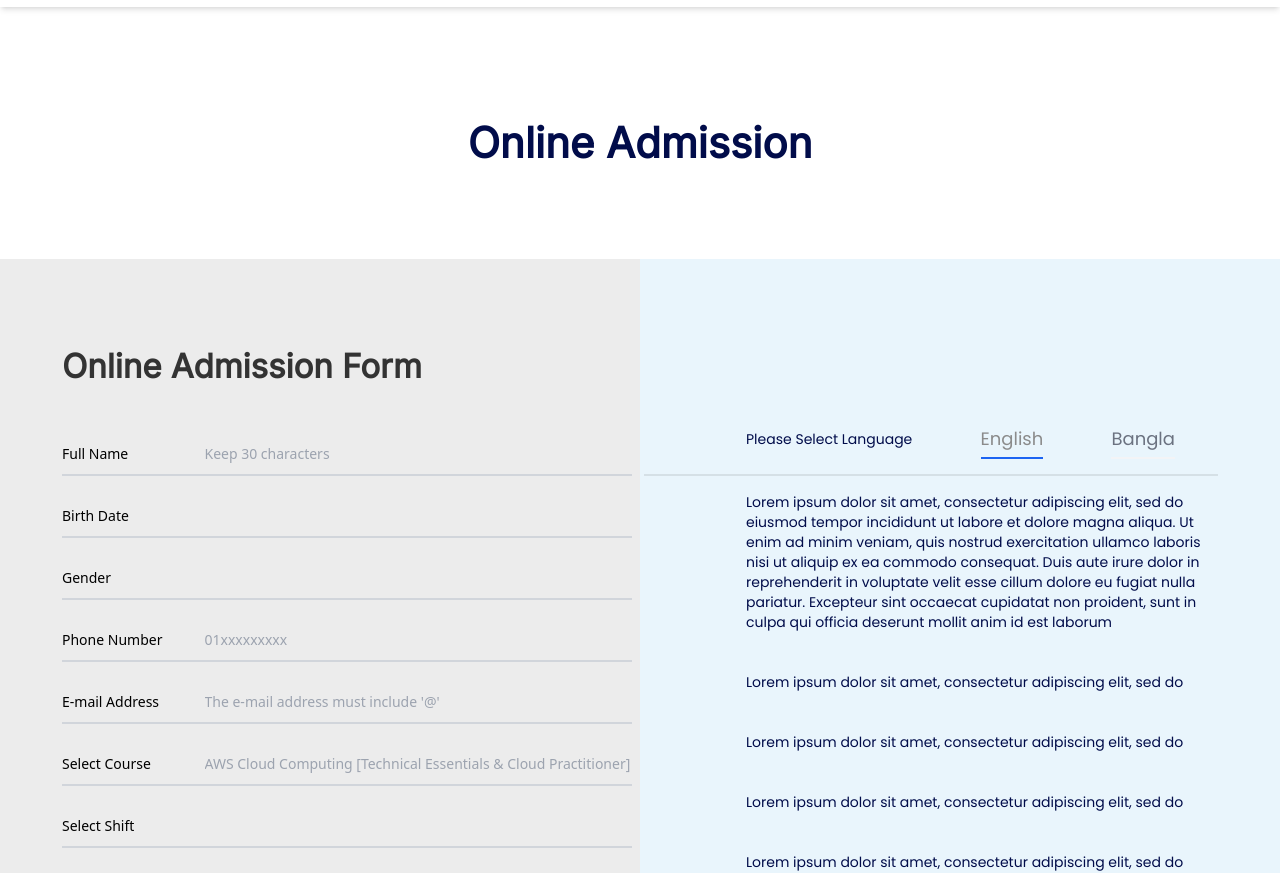
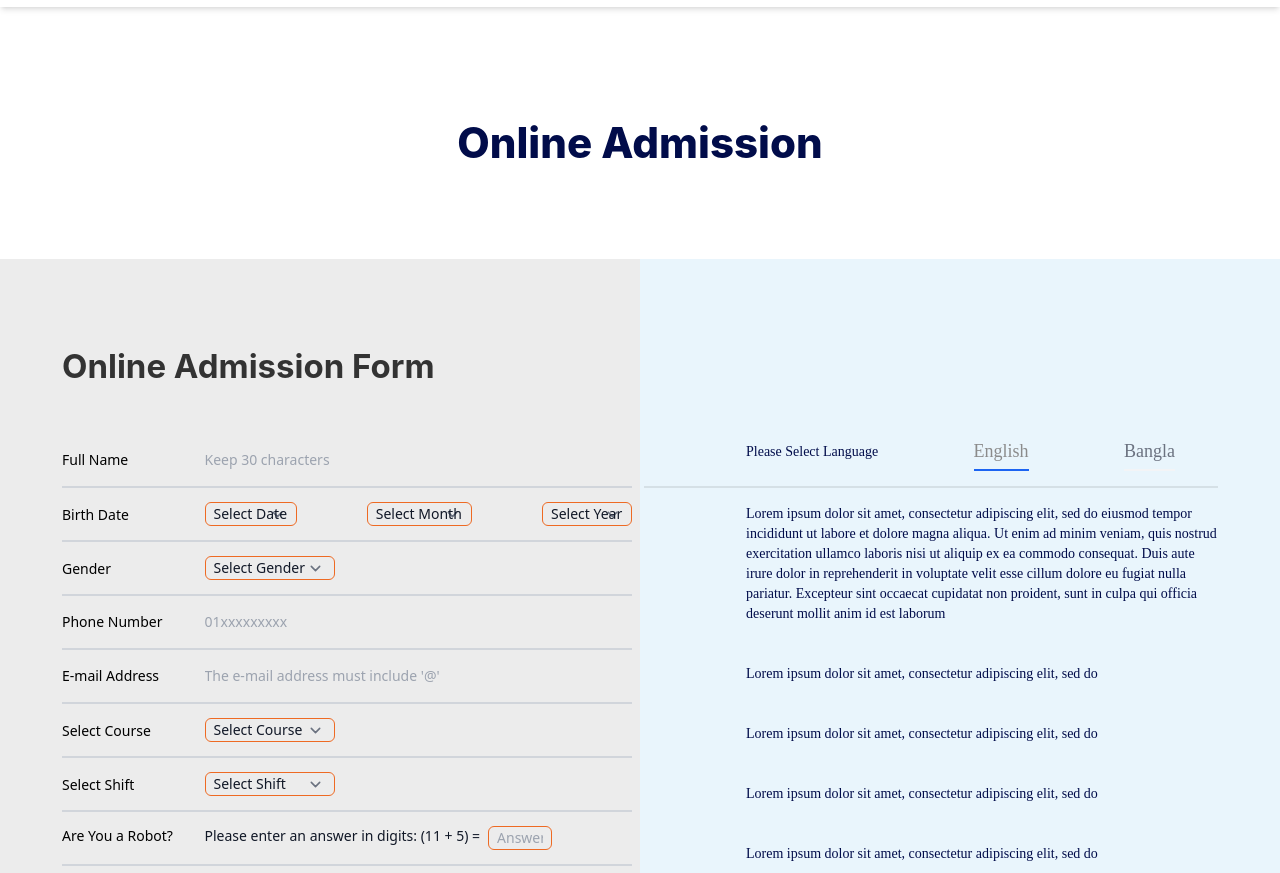
Before and after one commit to Mahhasan/dipti_frontend, a website: page src/online_admission.html in a window 1280 px wide. Shown: the part 79-952 px from the top of the page. Drawn offline with nearby package versions, Linux system fonts and the light colour scheme.

Commit message:
Online addmission page updated

```diff
--- a/src/online_admission.html
+++ b/src/online_admission.html
@@ -9,7 +9,6 @@
   <link rel="stylesheet" href="../src/css/sweetalert2.min.css" />
   <!-- CDN for tab menu -->
   <link href="https://cdnjs.cloudflare.com/ajax/libs/flowbite/2.3.0/flowbite.min.css" rel="stylesheet" />
-  <link href="https://fonts.googleapis.com/css2?family=Inter&family=Poppins&display=swap" rel="stylesheet">
   <link href="https://cdn.jsdelivr.net/npm/remixicon@3.6.0/fonts/remixicon.css" rel="stylesheet" />
   <link rel="stylesheet" href="../dist/output.css" />
   <style>
@@ -111,88 +110,133 @@
     <div class="left-0 top-0 bottom-0 absolute w-full lg:w-1/2 bg-lighter"></div>
     <div class="right-0 top-0 bottom-0 absolute w-full lg:w-1/2 bg-light-sky"></div>
     <div class="lg:max-w-container mx-auto px-4 md:px-0 lg:px-5 xl:px-0 md:max-w-container-md">
-      <div class="lg:flex ">
+      <div class="lg:flex">
         <div class="lg:w-1/2 relative my-71">
           <h4 class="mb-8 font-inter text-2xl lg:text-33 font-bold leading-72 text-gray-3 text-center lg:text-start">
             Online Admission Form
           </h4>
-          <form class="pr-2 mx-auto lg:max-w-container md:max-w-container-md">
-            <div class="flex mb-5 group border-0 border-b-2 border-gray-300">
+          <form class="pr-2 mx-auto lg:max-w-container md:max-w-container-md ">
+            <div class="flex py-2 group border-0 border-b-2 border-gray-300 items-center justify-center">
               <div class="w-1/4 flex items-center"><label for="" class="text-sm">Full Name</label></div>
-              <input type="text" name="" id="" class="w-3/4 block py-2.5 px-0 text-sm text-gray-900 bg-transparent border-0 focus:outline-none focus:ring-0" placeholder="Keep 30 characters"/>
+              <input type="text" name="" id="" class="w-3/4 block px-0 text-sm text-gray-900 bg-transparent border-0 focus:outline-none focus:ring-0" placeholder="Keep 30 characters"/>
             </div>
 
-            <div class="flex mb-5 group border-0 border-b-2 border-gray-300">
-              <div class="w-1/4 flex items-center"><label for="" class="text-sm">Birth Date</label></div>
-              <input type="email" name="" id="" class="w-3/4 block py-2.5 px-0 text-sm text-gray-900 bg-transparent border-0 focus:outline-none focus:ring-0" placeholder=""/>
+            <div class="flex py-3.5 group border-0 border-b-2 border-gray-300">
+              <div class="w-1/4">
+                <label for="day" class="text-sm">Birth Date</label>
+              </div>
+              <div class="flex flex-wrap w-3/4 xl:justify-between gap-4">
+                <select id="day" name="day" class="w-130 sm:w-auto px-2 py-px text-sm text-gray-900 bg-transparent border border-tertiary-orange rounded-md focus:outline-none focus:border-primary">
+                  <option value="">Select Date</option>
+                </select>
+
+                <select id="month" name="month" class="w-130 sm:w-auto px-2 py-px text-sm text-gray-900 bg-transparent border border-tertiary-orange rounded-md focus:outline-none focus:border-primary">
+                  <option value="">Select Month</option>
+                </select>
+
+                <select id="year" name="year" class="w-130 sm:w-auto px-2 py-px text-sm text-gray-900 bg-transparent border border-tertiary-orange rounded-md focus:outline-none focus:border-primary">
+                  <option value="">Select Year</option>
+                </select>
+              </div>
             </div>
 
-            <div class="flex mb-5 group border-0 border-b-2 border-gray-300">
-              <div class="w-1/4 flex items-center"><label for="" class="text-sm">Gender</label></div>
-              <input type="email" name="" id="" class="w-3/4 block py-2.5 px-0 text-sm text-gray-900 bg-transparent border-0 focus:outline-none focus:ring-0" placeholder=""/>
+            <div class="flex py-3.5 group border-0 border-b-2 border-gray-300">
+              <div class="w-1/4">
+                <label for="" class="text-sm">Gender</label>
+              </div>
+              <div class="flex w-3/4">
+                <select id="gender" name="gender" class="w-130 px-2 py-px text-sm text-gray-900 bg-transparent border border-tertiary-orange rounded-md focus:outline-none focus:border-primary">
+                    <option value="">Select Gender</option>
+                    <option value="male">Male</option>
+                    <option value="female">Female</option>
+                    <option value="others">Others</option>
+                </select>
+              </div>
             </div>
 
-            <div class="flex mb-5 group border-0 border-b-2 border-gray-300">
+            <div class="flex py-2 group border-0 border-b-2 border-gray-300">
               <div class="w-1/4 flex items-center"><label for="" class="text-sm">Phone Number</label></div>
-              <input type="number" name="" id="" class="w-3/4 block py-2.5 px-0 text-sm text-gray-900 bg-transparent border-0 focus:outline-none focus:ring-0" placeholder="01xxxxxxxxx"/>
+              <input type="tel" name="" id="" class="w-3/4 block px-0 text-sm text-gray-900 bg-transparent border-0 focus:outline-none focus:ring-0" placeholder="01xxxxxxxxx"/>
             </div>
 
-            <div class="flex mb-5 group border-0 border-b-2 border-gray-300">
+            <div class="flex py-2 group border-0 border-b-2 border-gray-300">
               <div class="w-1/4 flex items-center"><label for="" class="text-sm">E-mail Address</label></div>
-              <input type="email" name="" id="" class="w-3/4 block py-2.5 px-0 text-sm text-gray-900 bg-transparent border-0 focus:outline-none focus:ring-0" placeholder="The e-mail address must include '@'"/>
+              <input type="email" name="" id="" class="w-3/4 block px-0 text-sm text-gray-900 bg-transparent border-0 focus:outline-none focus:ring-0" placeholder="The e-mail address must include '@'"/>
             </div>
 
-            <div class="flex mb-5 group border-0 border-b-2 border-gray-300">
-              <div class="w-1/4 flex items-center"><label for="" class="text-sm">Select Course</label></div>
-              <input type="" name="" id="" class="w-3/4 block py-2.5 px-0 text-sm text-gray-900 bg-transparent border-0 focus:outline-none focus:ring-0" placeholder="AWS Cloud Computing [Technical Essentials & Cloud Practitioner]"/>
+            <div class="flex py-3.5 group border-0 border-b-2 border-gray-300">
+              <div class="w-1/4">
+                <label for="" class="text-sm">Select Course</label>
+              </div>
+              <div class="flex w-3/4">
+                <select id="course" name="course" class="w-130 px-2 py-px text-sm text-gray-900 bg-transparent border border-tertiary-orange rounded-md focus:outline-none focus:border-primary">
+                  <option value="">Select Course</option>
+                  <option value="male">Java</option>
+                  <option value="female">PHP</option>
+                  <option value="others">Web Design</option>
+                </select>
+              </div>
             </div>
 
-            <div class="flex mb-5 group border-0 border-b-2 border-gray-300">
-              <div class="w-1/4 flex items-center"><label for="" class="text-sm">Select Shift</label></div>
-              <input type="" name="" id="" class="w-3/4 block py-2.5 px-0 text-sm text-gray-900 bg-transparent border-0 focus:outline-none focus:ring-0" placeholder=""/>
+            <div class="flex py-3.5 group border-0 border-b-2 border-gray-300">
+              <div class="w-1/4">
+                <label for="" class="text-sm">Select Shift</label>
+              </div>
+              <div class="flex w-3/4">
+                <select id="course" name="course" class="w-130 px-2 py-px text-sm text-gray-900 bg-transparent border border-tertiary-orange rounded-md focus:outline-none focus:border-primary">
+                  <option value="">Select Shift</option>
+                  <option value="male">Morning</option>
+                  <option value="female">Evening</option>
+                </select>
+              </div>
             </div>
 
-            <div class="flex mb-5 group border-0 border-b-2 border-gray-300">
-              <div class="w-1/4 flex items-center"><label for="" class="text-sm">Are You a Robot?</label></div>
-              <input type="" name="" id="" class="w-3/4 block py-2.5 px-0 text-sm text-gray-900 bg-transparent border-0 focus:outline-none focus:ring-0" placeholder=""/>
+            <div class="flex py-3.5 group border-0 border-b-2 border-gray-300">
+              <div class="w-1/4 flex">
+                <label for="" class="text-sm">Are You a Robot?</label>
+              </div>
+              <div class="flex w-3/4 gap-2">
+                <span class="text-sm text-gray-900">Please enter an answer in digits: (11 + 5) =</span>
+                <input type="text" name="robot_answer" id="robot_answer" class="w-16 block py-px px-2 text-sm text-gray-900 bg-transparent border border-tertiary-orange focus:outline-none focus:border-primary rounded-md" placeholder="Answer" required>
+              </div>
             </div>
 
-            <button type="submit" class="text-white bg-blue-700 hover:bg-blue-800 focus:ring-4 focus:outline-none focus:ring-blue-300 font-medium rounded-lg text-sm w-full sm:w-auto px-5 py-2.5 text-center dark:bg-blue-600 dark:hover:bg-blue-700 dark:focus:ring-blue-800">Submit</button>
+            <button type="submit" class="mt-9 banner-btn">Apply Now</button>
           </form>
         </div>
 
-        <div class="lg:w-1/2 my-71 lg:mt-170 relative">
-          <div class="mb-4 border-b-2 border-gray-1 dark:border-gray-1 border-opacity-15 ml-1">
-            <ul class="lg:ml-102 lg:w-429 flex flex-wrap -mb-px text-sm font-medium text-center justify-between" id="default-styled-tab" data-tabs-toggle="#default-styled-tab-content" data-tabs-active-classes="text-primary-dark-blue hover:text-primary-dark-blue dark:text-purple-500 dark:hover:text-purple-500 border-tertiary-orange dark:border-purple-500" data-tabs-inactive-classes="dark:border-transparent text-gray-500 hover:text-gray-600 dark:text-gray-400 border-gray-100 hover:border-gray-300 dark:border-gray-700 dark:hover:text-gray-300" role="tablist">
+        <div class="lg:w-1/2 my-71 lg:mt-182 relative lg:pb-0 pb-12">
+          <div class="mb-4 border-b-2 border-gray-1 border-opacity-15 ml-1">
+            <ul class="lg:ml-102 lg:w-429 flex flex-wrap -mb-px text-sm font-medium text-center justify-between" id="default-styled-tab" data-tabs-toggle="#default-styled-tab-content" data-tabs-active-classes="text-primary-dark-blue hover:text-primary-dark-blue border-tertiary-orange" data-tabs-inactive-classes="text-gray-500 hover:text-gray-600 border-gray-100 hover:border-gray-300" role="tablist">
               <li class="">
                 <button class="inline-block font-pop font-normal text-sm pb-2 text-primary-dark-blue">Please Select Language</button>
               </li>
               <li class="" role="presentation">
-                <button class="inline-block font-pop font-normal text-lg leading-5 pb-2 text-[#8B8B8B] mb-4 border-b-2 hover:text-primary-dark-blue hover:border-tertiary-orange dark:hover:text-gray-300" id="dashboard-styled-tab" data-tabs-target="#styled-dashboard" type="button" role="tab" aria-controls="dashboard" aria-selected="false">English</button>
+                <button class="inline-block font-pop font-normal text-lg leading-5 pb-2 text-[#8B8B8B] mb-4 border-b-2 hover:text-primary-dark-blue hover:border-tertiary-orange" id="dashboard-styled-tab" data-tabs-target="#styled-dashboard" type="button" role="tab" aria-controls="dashboard" aria-selected="false">English</button>
               </li>
               <li class="" role="presentation">
-                <button class="inline-block font-pop font-normal text-lg leading-5 pb-2 text-[#8B8B8B] mb-4 border-b-2 hover:text-primary-dark-blue hover:border-tertiary-orange dark:hover:text-gray-300" id="settings-styled-tab" data-tabs-target="#styled-settings" type="button" role="tab" aria-controls="settings" aria-selected="false">Bangla</button>
+                <button class="inline-block font-pop font-normal text-lg leading-5 pb-2 text-[#8B8B8B] mb-4 border-b-2 hover:text-primary-dark-blue hover:border-tertiary-orange" id="settings-styled-tab" data-tabs-target="#styled-settings" type="button" role="tab" aria-controls="settings" aria-selected="false">Bangla</button>
               </li>
             </ul>
           </div>
           <div id="default-styled-tab-content">
-            <div class="lg:ml-106 hidden rounded-lg dark:bg-gray-800" id="styled-dashboard" role="tabpanel" aria-labelledby="dashboard-tab">
-              <p class="font-pop font-normal text-sm text-primary-dark-blue dark:text-gray-400">Lorem ipsum dolor sit amet, consectetur adipiscing elit, sed do eiusmod tempor incididunt ut labore et dolore magna aliqua. Ut enim ad minim veniam, quis nostrud exercitation ullamco laboris nisi ut aliquip ex ea commodo consequat. Duis aute irure dolor in reprehenderit in voluptate velit esse cillum dolore eu fugiat nulla pariatur. Excepteur sint occaecat cupidatat non proident, sunt in culpa qui officia deserunt mollit anim id est laborum</p>
-              <p class="mt-10 font-pop font-normal text-sm text-primary-dark-blue dark:text-gray-400">Lorem ipsum dolor sit amet, consectetur adipiscing elit, sed do </p>
-              <p class="mt-10 font-pop font-normal text-sm text-primary-dark-blue dark:text-gray-400">Lorem ipsum dolor sit amet, consectetur adipiscing elit, sed do </p>
-              <p class="mt-10 font-pop font-normal text-sm text-primary-dark-blue dark:text-gray-400">Lorem ipsum dolor sit amet, consectetur adipiscing elit, sed do </p>
-              <p class="mt-10 font-pop font-normal text-sm text-primary-dark-blue dark:text-gray-400">Lorem ipsum dolor sit amet, consectetur adipiscing elit, sed do </p>
-              <p class="mt-10 font-pop font-normal text-sm text-primary-dark-blue dark:text-gray-400">Lorem ipsum dolor sit amet, consectetur adipiscing elit, sed do </p>
-              <p class="mt-10 font-pop font-normal text-sm text-tertiary-orange dark:text00">Call/WhatsApp: 01713493267, 01713493233</p>
+            <div class="lg:ml-106 hidden rounded-lg" id="styled-dashboard" role="tabpanel" aria-labelledby="dashboard-tab">
+              <p class="font-pop font-normal text-sm text-primary-dark-blue">Lorem ipsum dolor sit amet, consectetur adipiscing elit, sed do eiusmod tempor incididunt ut labore et dolore magna aliqua. Ut enim ad minim veniam, quis nostrud exercitation ullamco laboris nisi ut aliquip ex ea commodo consequat. Duis aute irure dolor in reprehenderit in voluptate velit esse cillum dolore eu fugiat nulla pariatur. Excepteur sint occaecat cupidatat non proident, sunt in culpa qui officia deserunt mollit anim id est laborum</p>
+              <p class="mt-10 font-pop font-normal text-sm text-primary-dark-blue">Lorem ipsum dolor sit amet, consectetur adipiscing elit, sed do </p>
+              <p class="mt-10 font-pop font-normal text-sm text-primary-dark-blue">Lorem ipsum dolor sit amet, consectetur adipiscing elit, sed do </p>
+              <p class="mt-10 font-pop font-normal text-sm text-primary-dark-blue">Lorem ipsum dolor sit amet, consectetur adipiscing elit, sed do </p>
+              <p class="mt-10 font-pop font-normal text-sm text-primary-dark-blue">Lorem ipsum dolor sit amet, consectetur adipiscing elit, sed do </p>
+              <p class="mt-10 font-pop font-normal text-sm text-primary-dark-blue">Lorem ipsum dolor sit amet, consectetur adipiscing elit, sed do </p>
+              <p class="mt-10 font-pop font-normal text-sm text-tertiary-orange">Call/WhatsApp: 01713493267, 01713493233</p>
             </div>
-            <div class="lg:ml-106 hidden rounded-lg dark:bg-gray-800" id="styled-settings" role="tabpanel" aria-labelledby="settings-tab">
-              <p class="font-pop font-normal text-sm text-primary-dark-blue dark:text-gray-400">বাংলা ipsum dolor sit amet, consectetur adipiscing elit, sed do eiusmod tempor incididunt ut labore et dolore magna aliqua. Ut enim ad minim veniam, quis nostrud exercitation ullamco laboris nisi ut aliquip ex ea commodo consequat. Duis aute irure dolor in reprehenderit in voluptate velit esse cillum dolore eu fugiat nulla pariatur. Excepteur sint occaecat cupidatat non proident, sunt in culpa qui officia deserunt mollit anim id est laborum</p>
-              <p class="mt-10 font-pop font-normal text-sm text-primary-dark-blue dark:text-gray-400">বাংলা ipsum dolor sit amet, consectetur adipiscing elit, sed do </p>
-              <p class="mt-10 font-pop font-normal text-sm text-primary-dark-blue dark:text-gray-400">বাংলা ipsum dolor sit amet, consectetur adipiscing elit, sed do </p>
-              <p class="mt-10 font-pop font-normal text-sm text-primary-dark-blue dark:text-gray-400">বাংলা ipsum dolor sit amet, consectetur adipiscing elit, sed do </p>
-              <p class="mt-10 font-pop font-normal text-sm text-primary-dark-blue dark:text-gray-400">বাংলা ipsum dolor sit amet, consectetur adipiscing elit, sed do </p>
-              <p class="mt-10 font-pop font-normal text-sm text-primary-dark-blue dark:text-gray-400">বাংলা ipsum dolor sit amet, consectetur adipiscing elit, sed do </p>
-              <p class="mt-10 font-pop font-normal text-sm text-tertiary-orange dark:text00">Call/WhatsApp: 01713493267, 01713493233</p>
+            <div class="lg:ml-106 hidden rounded-lg" id="styled-settings" role="tabpanel" aria-labelledby="settings-tab">
+              <p class="font-pop font-normal text-sm text-primary-dark-blue">বাংলা ipsum dolor sit amet, consectetur adipiscing elit, sed do eiusmod tempor incididunt ut labore et dolore magna aliqua. Ut enim ad minim veniam, quis nostrud exercitation ullamco laboris nisi ut aliquip ex ea commodo consequat. Duis aute irure dolor in reprehenderit in voluptate velit esse cillum dolore eu fugiat nulla pariatur. Excepteur sint occaecat cupidatat non proident, sunt in culpa qui officia deserunt mollit anim id est laborum</p>
+              <p class="mt-10 font-pop font-normal text-sm text-primary-dark-blue">বাংলা ipsum dolor sit amet, consectetur adipiscing elit, sed do </p>
+              <p class="mt-10 font-pop font-normal text-sm text-primary-dark-blue">বাংলা ipsum dolor sit amet, consectetur adipiscing elit, sed do </p>
+              <p class="mt-10 font-pop font-normal text-sm text-primary-dark-blue">বাংলা ipsum dolor sit amet, consectetur adipiscing elit, sed do </p>
+              <p class="mt-10 font-pop font-normal text-sm text-primary-dark-blue">বাংলা ipsum dolor sit amet, consectetur adipiscing elit, sed do </p>
+              <p class="mt-10 font-pop font-normal text-sm text-primary-dark-blue">বাংলা ipsum dolor sit amet, consectetur adipiscing elit, sed do </p>
+              <p class="mt-10 font-pop font-normal text-sm text-tertiary-orange">Call/WhatsApp: 01713493267, 01713493233</p>
             </div>
           </div>
         </div>
@@ -443,6 +487,36 @@
         navIcon.classList.toggle("open");
         mobileMenu.classList.toggle("show");
     });
+
+
+    // Populate days dropdown
+    var daysDropdown = document.getElementById('day');
+    for (var i = 1; i <= 31; i++) {
+        var option = document.createElement('option');
+        option.text = i;
+        option.value = i;
+        daysDropdown.appendChild(option);
+    }
+
+    // Populate months dropdown
+    var monthsDropdown = document.getElementById('month');
+    var months = ['January', 'February', 'March', 'April', 'May', 'June', 'July', 'August', 'September', 'October', 'November', 'December'];
+    for (var i = 0; i < months.length; i++) {
+        var option = document.createElement('option');
+        option.text = months[i];
+        option.value = i + 1;
+        monthsDropdown.appendChild(option);
+    }
+
+    // Populate years dropdown
+    var yearsDropdown = document.getElementById('year');
+    var currentYear = new Date().getFullYear();
+    for (var i = currentYear; i >= (currentYear - 100); i--) {
+        var option = document.createElement('option');
+        option.text = i;
+        option.value = i;
+        yearsDropdown.appendChild(option);
+    }
   </script>
   <script src="../src/js/tiny-slider.js"></script>
   <script src="../src/js/sweetalert2.min.js"></script>
--- a/tailwind.config.js
+++ b/tailwind.config.js
@@ -198,6 +198,7 @@ module.exports = {
         170: "170px",
         175: "175px",
         178: "178px",
+        182: "182px",
         186: "186px",
         188: "188px",
         194: "194px",
```
Also changed, not shown: dist/images/online-admission.png, dist/output.css.
